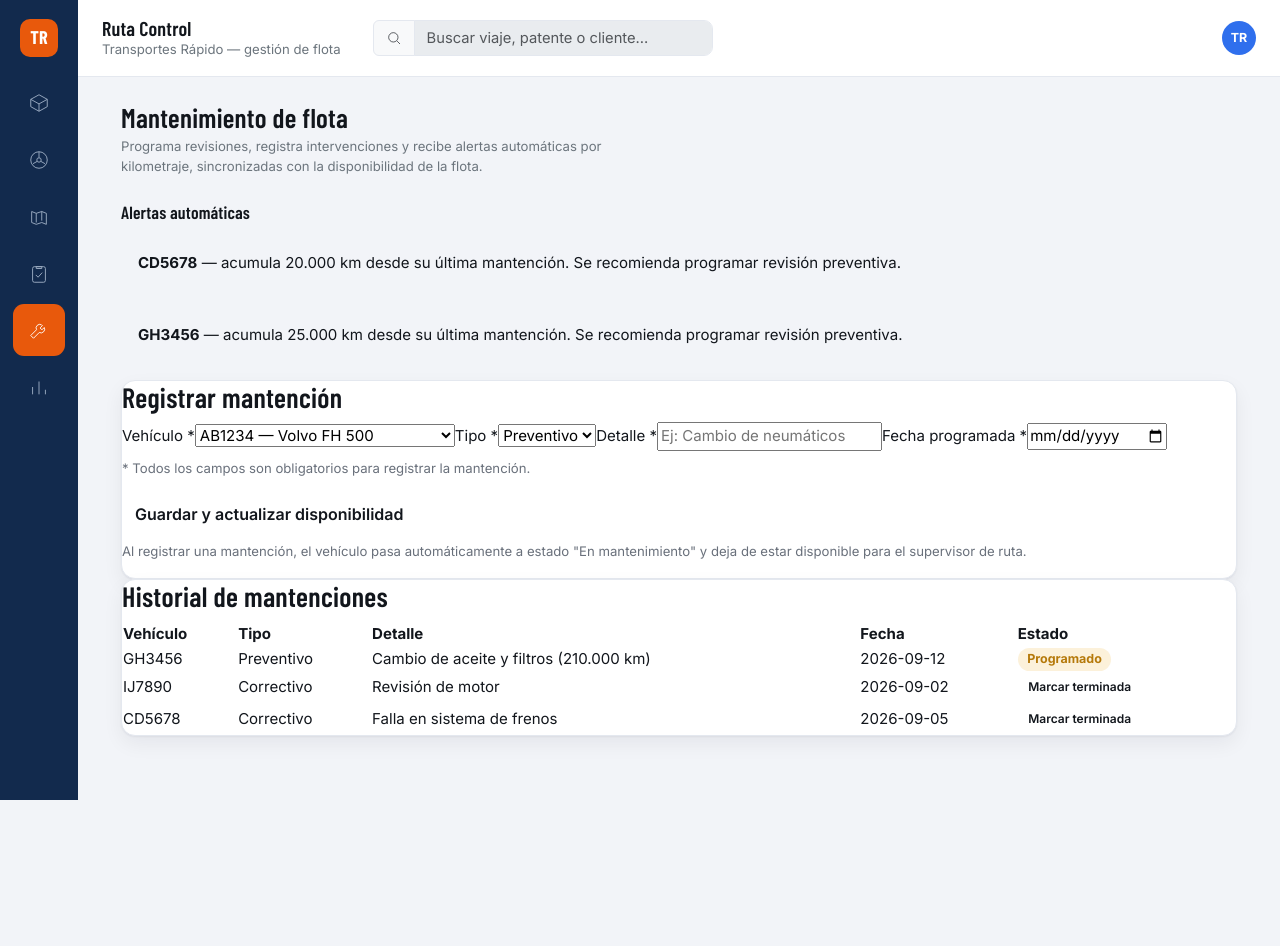
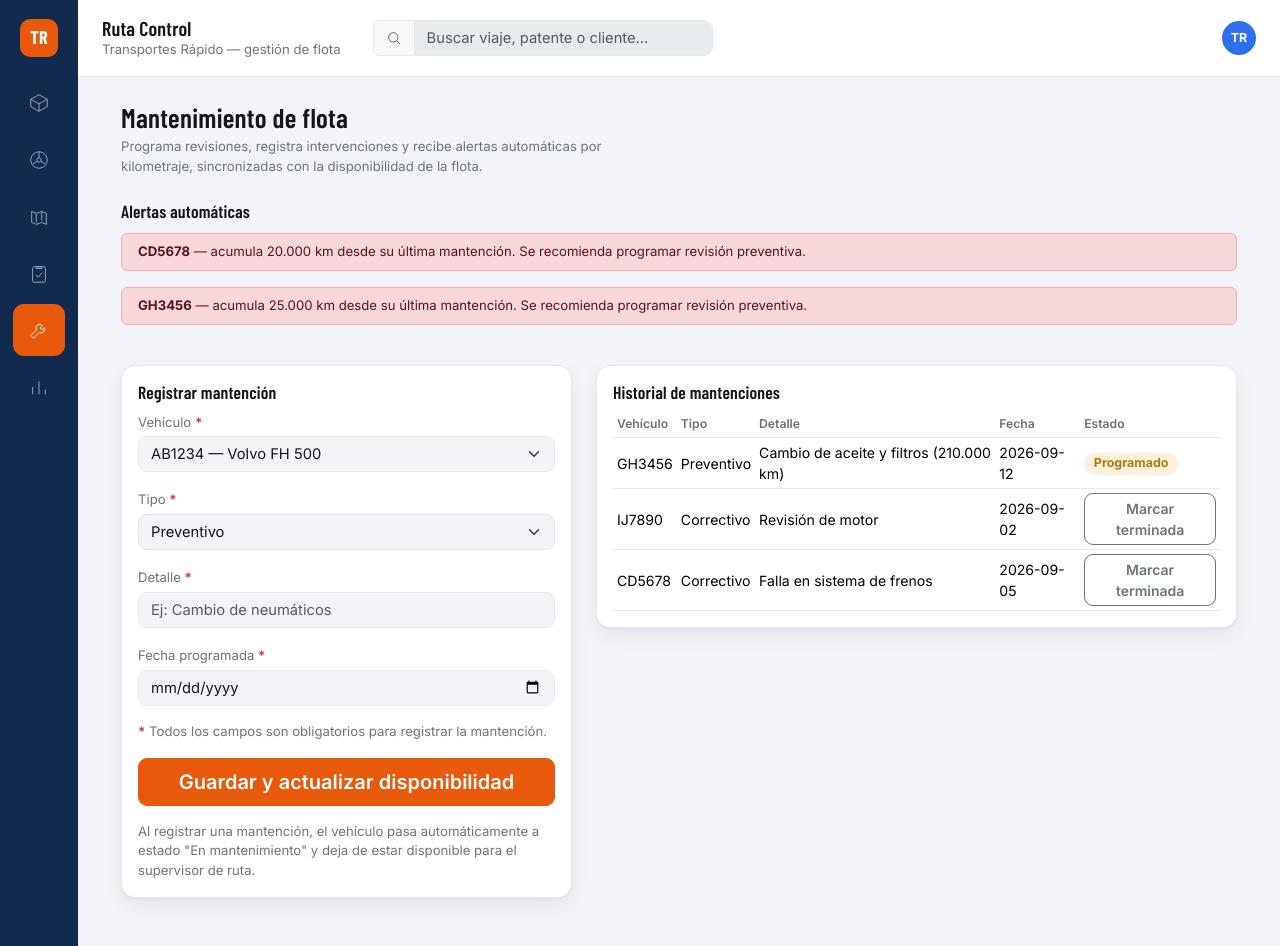
Before and after one commit to Diegot100/Transportes-Rapido---Control-de-flota, a React (Vite) app: page / in a window 1280 px wide. Both pictures are taken after a click on the button 39 px from the left and 330 px from the top of the page. Before the commit the page ends 800 px from the top, so only its background shows below. Built offline with nearby package versions, Linux system fonts and the light colour scheme.

Commit message:
feat: migra la vista de mantenimiento a Bootstrap

```diff
--- a/src/views/MantenimientoView.jsx
+++ b/src/views/MantenimientoView.jsx
@@ -1,11 +1,12 @@
 import { useState } from "react"
+import { Alert, Button, Card, Col, Form, Row, Table } from "react-bootstrap"
 import { useFleet } from "../context/useFleet"
 import RoleHead from "../components/RoleHead"
 import Badge from "../components/Badge"
 import { KM_INTERVALO_MANTENCION } from "../data/constants"
 import { fmtNum } from "../utils/format"
 
-export default function MantenimientoView() {
+function MantenimientoView() {
   const { vehiculos, maintenance, registrarMantencion, cerrarMantencion } = useFleet()
 
   const formVacio = { vehiculo: vehiculos[0]?.patente ?? "", tipo: "Preventivo", detalle: "", fecha: "" }
@@ -15,7 +16,7 @@ export default function MantenimientoView() {
   const alertas = vehiculos.filter((v) => v.km - v.kmUltMant >= KM_INTERVALO_MANTENCION)
 
   const set = (name) => (e) => setForm((f) => ({ ...f, [name]: e.target.value }))
-  const errorClass = (name) => (faltantes.some((f) => f.name === name) ? "input-error" : "")
+  const invalido = (name) => faltantes.some((f) => f.name === name)
 
   const enviar = (e) => {
     e.preventDefault()
@@ -39,102 +40,93 @@ export default function MantenimientoView() {
         description="Programa revisiones, registra intervenciones y recibe alertas automáticas por kilometraje, sincronizadas con la disponibilidad de la flota."
       />
 
-      <h3 className="section-title">Alertas automáticas</h3>
+      <h3 className="section-title mt-0">Alertas automáticas</h3>
       {alertas.length === 0 ? (
         <div className="empty">
           No hay vehículos que superen el intervalo de mantención preventiva ({fmtNum(KM_INTERVALO_MANTENCION)} km).
         </div>
       ) : (
         alertas.map((v) => (
-          <div key={v.patente} className="alert">
-            <span>
+          <Alert key={v.patente} variant="danger" className="py-2 small">
             <b>{v.patente}</b> — acumula {fmtNum(v.km - v.kmUltMant)} km desde su última mantención. Se recomienda
             programar revisión preventiva.
-            </span>
-          </div>
+          </Alert>
         ))
       )}
 
-      <div className="two-col">
-        <div className="card">
-          <h3>Registrar mantención</h3>
-          <form onSubmit={enviar} noValidate>
-            <label htmlFor="m-vehiculo">
-              Vehículo <span className="req">*</span>
-            </label>
-            <select
-              id="m-vehiculo"
-              className={errorClass("vehiculo")}
-              value={form.vehiculo}
-              onChange={set("vehiculo")}
-              required
-            >
+      <Row className="g-4 mt-1">
+        <Col lg={5}>
+          <Card>
+            <Card.Body>
+              <Card.Title as="h3">Registrar mantención</Card.Title>
+              <Form onSubmit={enviar} noValidate>
+                <Form.Group className="mb-3" controlId="m-vehiculo">
+                  <Form.Label>
+                    Vehículo <span className="text-danger fw-bold">*</span>
+                  </Form.Label>
+                  <Form.Select value={form.vehiculo} onChange={set("vehiculo")} isInvalid={invalido("vehiculo")}>
                     {vehiculos.map((v) => (
                       <option key={v.patente} value={v.patente}>
                         {v.patente} — {v.marca} {v.modelo}
                       </option>
                     ))}
-            </select>
-
-            <label htmlFor="m-tipo">
-              Tipo <span className="req">*</span>
-            </label>
-            <select id="m-tipo" className={errorClass("tipo")} value={form.tipo} onChange={set("tipo")} required>
+                  </Form.Select>
+                </Form.Group>
+                <Form.Group className="mb-3" controlId="m-tipo">
+                  <Form.Label>
+                    Tipo <span className="text-danger fw-bold">*</span>
+                  </Form.Label>
+                  <Form.Select value={form.tipo} onChange={set("tipo")} isInvalid={invalido("tipo")}>
                     <option>Preventivo</option>
                     <option>Correctivo</option>
-            </select>
-
-            <label htmlFor="m-detalle">
-              Detalle <span className="req">*</span>
-            </label>
-            <input
-              id="m-detalle"
-              className={errorClass("detalle")}
+                  </Form.Select>
+                </Form.Group>
+                <Form.Group className="mb-3" controlId="m-detalle">
+                  <Form.Label>
+                    Detalle <span className="text-danger fw-bold">*</span>
+                  </Form.Label>
+                  <Form.Control
                     value={form.detalle}
                     onChange={set("detalle")}
                     placeholder="Ej: Cambio de neumáticos"
-              required
+                    isInvalid={invalido("detalle")}
                   />
+                </Form.Group>
+                <Form.Group className="mb-3" controlId="m-fecha">
+                  <Form.Label>
+                    Fecha programada <span className="text-danger fw-bold">*</span>
+                  </Form.Label>
+                  <Form.Control type="date" value={form.fecha} onChange={set("fecha")} isInvalid={invalido("fecha")} />
+                </Form.Group>
 
-            <label htmlFor="m-fecha">
-              Fecha programada <span className="req">*</span>
-            </label>
-            <input
-              id="m-fecha"
-              className={errorClass("fecha")}
-              type="date"
-              value={form.fecha}
-              onChange={set("fecha")}
-              required
-            />
-
-            <p className="small muted" style={{ marginTop: "0.5rem" }}>
-              <span className="req">*</span> Todos los campos son obligatorios para registrar la mantención.
+                <p className="small text-secondary mb-3">
+                  <span className="text-danger fw-bold">*</span> Todos los campos son obligatorios para registrar la
+                  mantención.
                 </p>
 
                 {faltantes.length > 0 && (
-              <div className="form-error-box">
-                <span>
+                  <Alert variant="danger" className="py-2 small">
                     Faltan datos obligatorios por completar: <b>{faltantes.map((f) => f.label).join(", ")}</b>.
-                </span>
-              </div>
+                  </Alert>
                 )}
 
-            <div style={{ marginTop: "1rem" }}>
-              <button className="btn big" type="submit">
+                <Button type="submit" size="lg" className="w-100">
                   Guardar y actualizar disponibilidad
-              </button>
-            </div>
-          </form>
-          <p className="small muted" style={{ marginTop: "0.6rem" }}>
-            Al registrar una mantención, el vehículo pasa automáticamente a estado "En mantenimiento" y deja de estar
-            disponible para el supervisor de ruta.
+                </Button>
+              </Form>
+              <p className="small text-secondary mt-3 mb-0">
+                Al registrar una mantención, el vehículo pasa automáticamente a estado "En mantenimiento" y deja de
+                estar disponible para el supervisor de ruta.
               </p>
-        </div>
+            </Card.Body>
+          </Card>
+        </Col>
 
-        <div className="card">
-          <h3>Historial de mantenciones</h3>
-          <table>
+        <Col lg={7}>
+          <Card>
+            <Card.Body>
+              <Card.Title as="h3">Historial de mantenciones</Card.Title>
+              <Table responsive hover size="sm" className="align-middle mb-0">
                 <thead>
                   <tr>
                     <th>Vehículo</th>
@@ -156,23 +148,25 @@ export default function MantenimientoView() {
                         <td>{m.fecha}</td>
                         <td>
                           {m.estado === "En curso" ? (
-                        <button
-                          className="btn ghost"
-                          style={{ padding: "0.3rem 0.6rem", fontSize: "0.75rem" }}
-                          onClick={() => cerrarMantencion(m.id)}
-                        >
+                            <Button size="sm" variant="outline-secondary" onClick={() => cerrarMantencion(m.id)}>
                               Marcar terminada
-                        </button>
+                            </Button>
                           ) : (
-                        <Badge clase={m.estado === "Terminada" ? "b-disponible" : "b-mantenimiento"}>{m.estado}</Badge>
+                            <Badge clase={m.estado === "Terminada" ? "b-disponible" : "b-mantenimiento"}>
+                              {m.estado}
+                            </Badge>
                           )}
                         </td>
                       </tr>
                     ))}
                 </tbody>
-          </table>
-        </div>
-      </div>
+              </Table>
+            </Card.Body>
+          </Card>
+        </Col>
+      </Row>
     </>
   )
 }
+
+export default MantenimientoView
```
Lines whose indentation alone changed are shown as unchanged.
